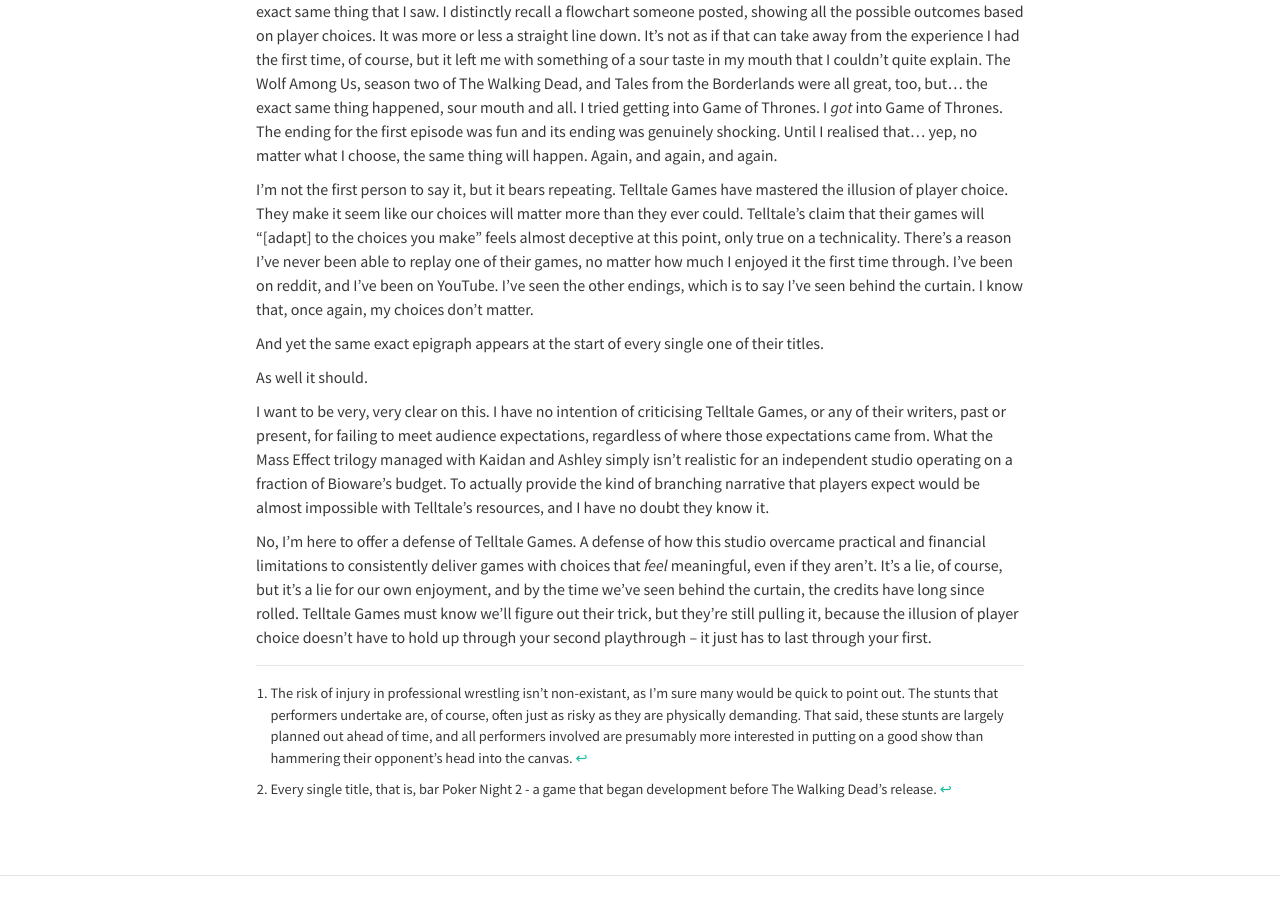
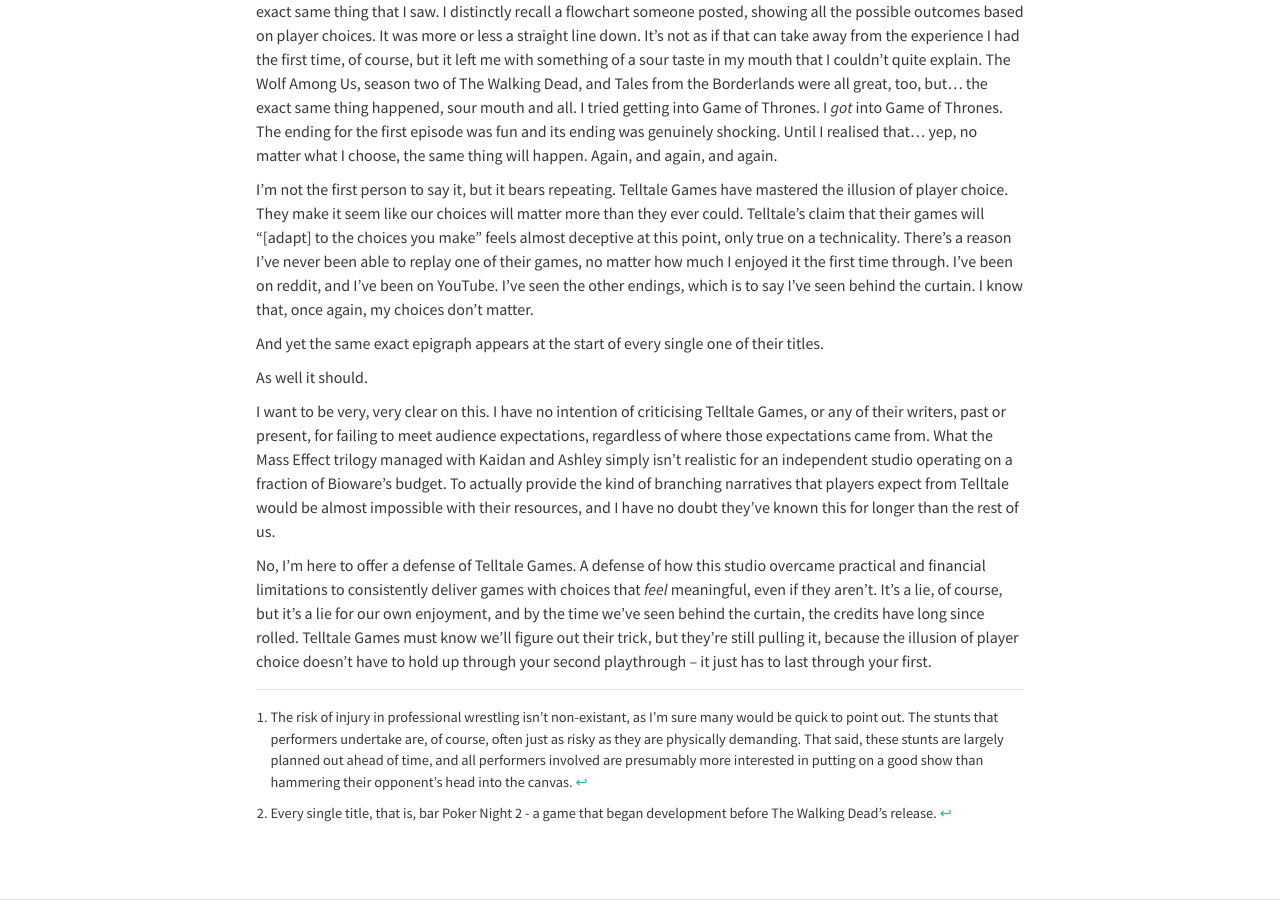
Before and after one commit to elliotherriman/website, a Jekyll site: the page built from _posts/2018-04-11-meaningful-choices-adjacent.markdown, in a window 1280 px wide and 900 px high, scrolled down 1584 px. Built offline with Jekyll 4.4.1, drawn with Linux system fonts in a browser that asks for light colours; nearby versions of some CDN libraries; before the commit the page ends 2460 px from its top, so only the background shows below that.

Commit message:
Update 2018-04-11-meaningful-choices-adjacent.markdown

```diff
--- a/_posts/2018-04-11-meaningful-choices-adjacent.markdown
+++ b/_posts/2018-04-11-meaningful-choices-adjacent.markdown
@@ -46,7 +46,7 @@
 
 As well it should.
 
-I want to be very, very clear on this. I have no intention of criticising Telltale Games, or any of their writers, past or present, for failing to meet audience expectations, regardless of where those expectations came from. What the Mass Effect trilogy managed with Kaidan and Ashley simply isn't realistic for an independent studio operating on a fraction of Bioware's budget. To actually provide the kind of branching narrative that players expect would be almost impossible with Telltale's resources, and I have no doubt they know it.
+I want to be very, very clear on this. I have no intention of criticising Telltale Games, or any of their writers, past or present, for failing to meet audience expectations, regardless of where those expectations came from. What the Mass Effect trilogy managed with Kaidan and Ashley simply isn't realistic for an independent studio operating on a fraction of Bioware's budget. To actually provide the kind of branching narratives that players expect from Telltale would be almost impossible with their resources, and I have no doubt they've known this for longer than the rest of us.
 
 No, I'm here to offer a defense of Telltale Games. A defense of how this studio overcame practical and financial limitations to consistently deliver games with choices that _feel_ meaningful, even if they aren't. It's a lie, of course, but it's a lie for our own enjoyment, and by the time we've seen behind the curtain, the credits have long since rolled. Telltale Games must know we'll figure out their trick, but they're still pulling it, because the illusion of player choice doesn't have to hold up through your second playthrough – it just has to last through your first.
 
```
